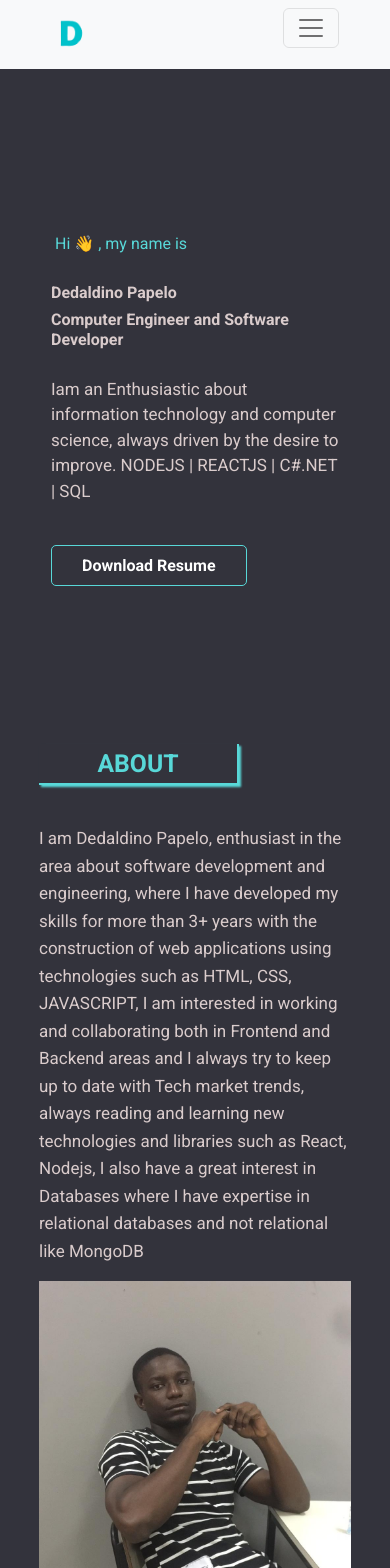
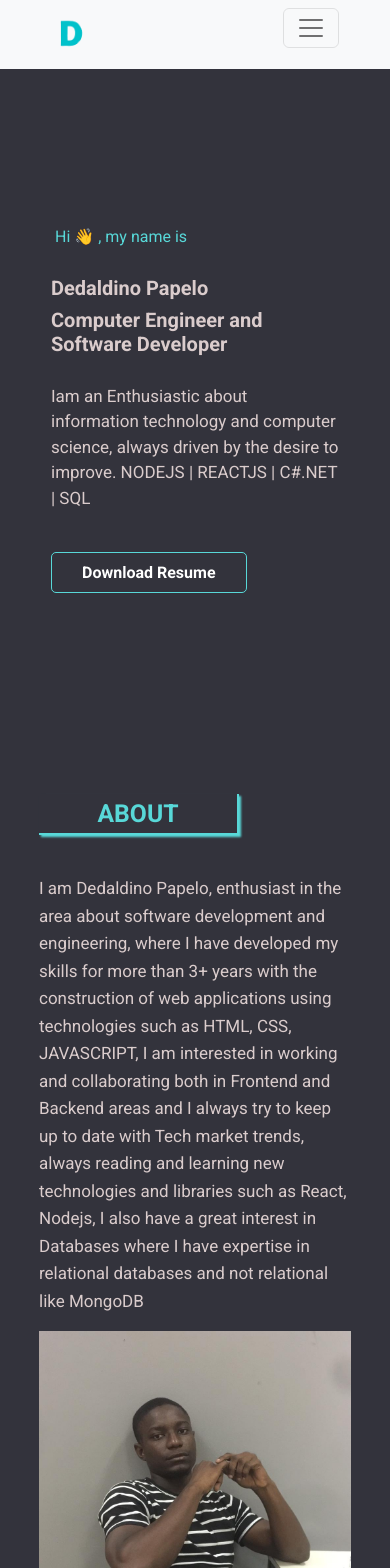
Before and after one commit to Dedaldino-Papelo/new-portfolio, a React (Create React App) app: page / in a window 390 px wide. Shown: the top 1568 px of the page. Built offline with nearby package versions, Linux system fonts and the light colour scheme.

Commit message:
adding changes

```diff
--- a/src/components/About/style.css
+++ b/src/components/About/style.css
@@ -41,7 +41,7 @@
 /*Responsivo - Smartphone*/
 @media only screen and (max-width: 767px) {
     .About{
-        padding: 0px;
+        padding-top: 50px;
 }
     .about-content{
         display: flex;
--- a/src/components/Header.js
+++ b/src/components/Header.js
@@ -5,7 +5,7 @@ import D from '../assets/D.png'
 
 const Header = () => {
   return (
-    <Navbar bg="light" expand="lg" style={{zIndex: 2}}>
+    <Navbar bg="light" expand="lg">
       <Container>
         <Navbar.Brand href="#home">
           <img src={D} alt='D' style={{width: '40px', height: '40px'}} />
--- a/src/components/Home/home.style.js
+++ b/src/components/Home/home.style.js
@@ -6,7 +6,7 @@ import styled, {css} from "styled-components";
     font-size: 3em;
 
     @media only screen and (max-width: 767px) {
-        font-size: 1em;
+        font-size: 20px;
   `
 
 export const HomeContainer = styled.section`
--- a/src/components/Skills/style.css
+++ b/src/components/Skills/style.css
@@ -41,13 +41,12 @@
 
     @media only screen and (min-width: 768px) and (max-width: 959px) {
 
-
     }
 
     /*Responsivo - Smartphone*/
     @media only screen and (max-width: 767px) {
         .Skills{
-            padding: 0 0px;
+            padding: 0;
         }
 
         ul{
```
